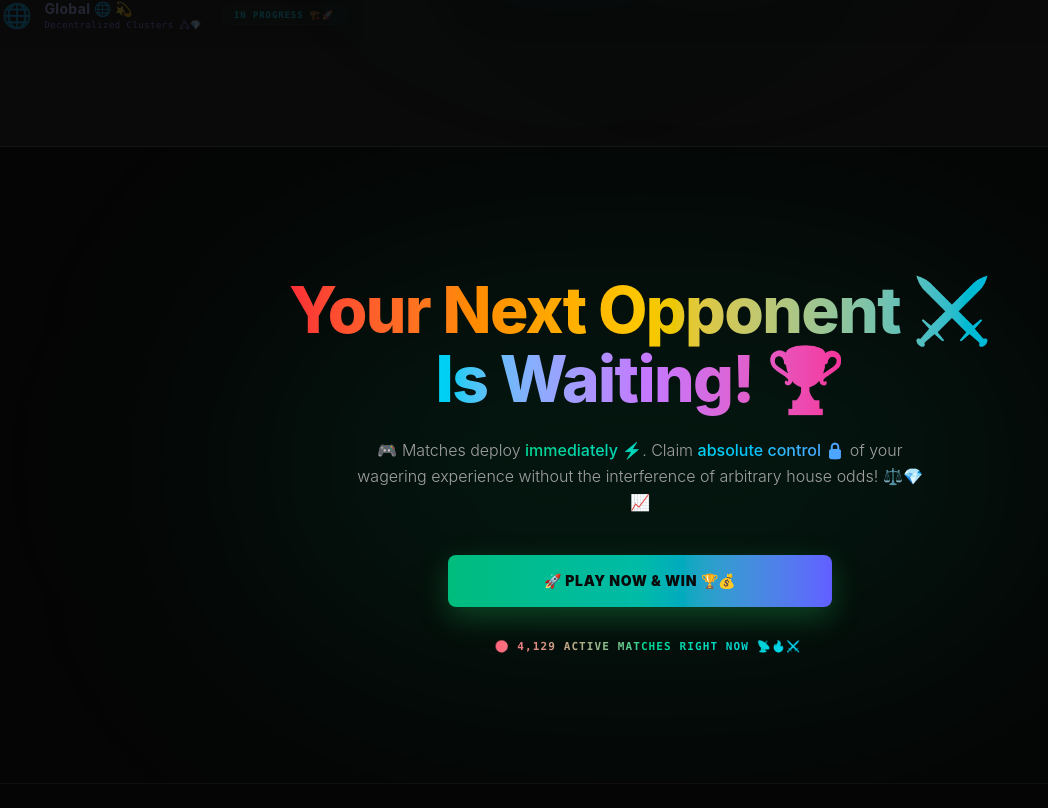
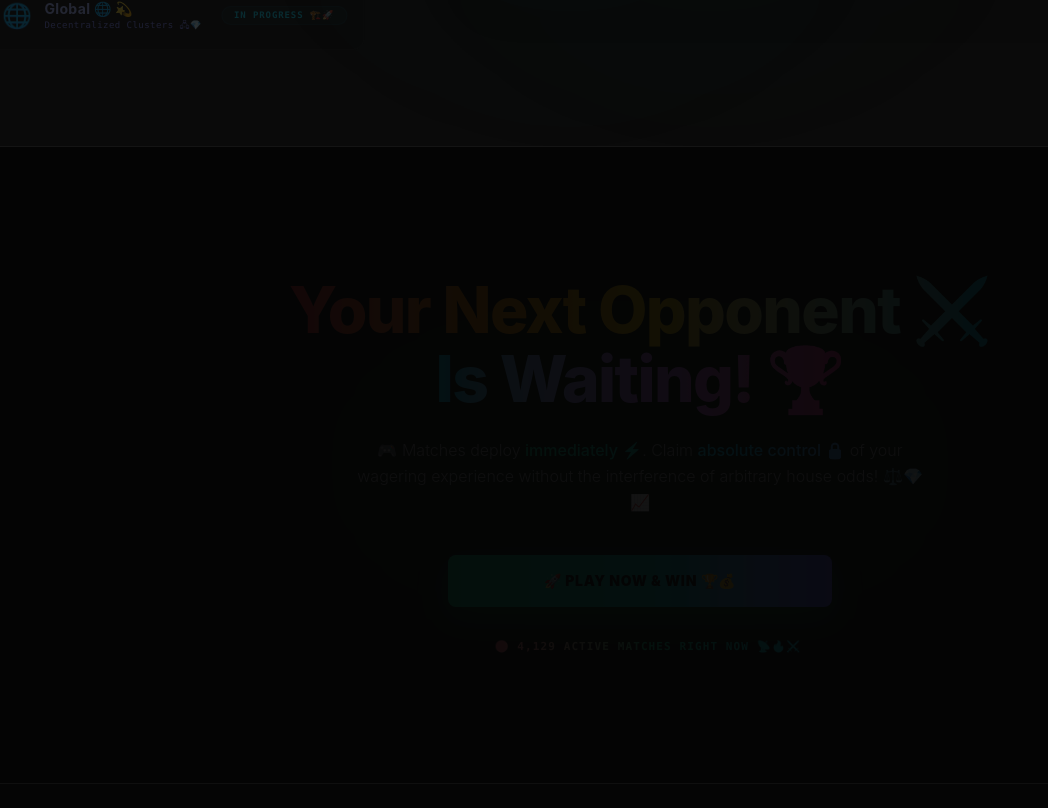
Before and after one commit to leon20-ops/leon-games, a React (Vite) app in the folder leon-games/: page / in a window 1280 px wide. Shown: the part 6592-7400 px from the top of the page, without its empty margins (0-1048 px from the left). Built offline with nearby package versions, Linux system fonts and the light colour scheme.

Commit message:
added fade in animation to final cta section

```diff
--- a/leon-games/src/App.jsx
+++ b/leon-games/src/App.jsx
@@ -3455,8 +3455,31 @@ export function GrowthSection() {
 
 // --- FINAL CTA SECTION ---
 function FinalCTASection() {
+  const sectionRef = useRef(null);
+
+  // Hook into scroll progress specifically for this section
+  const { scrollYProgress } = useScroll({
+    target: sectionRef,
+    offset: ["start end", "center 40%"] // Slightly extended target window
+  });
+
+  // Extended transparency curve: stays highly faint (1% to 20%) for the first 75% of the scroll track,
+  // then resolves to full visibility as it approaches the final viewing position.
+  const opacity = useTransform(scrollYProgress, [0, 0.75, 1], [0.01, 0.2, 1]);
+
+  // Apply spring physics to ensure the transition is smooth across all devices
+  const smoothOpacity = useSpring(opacity, {
+    stiffness: 75,
+    damping: 22,
+    restDelta: 0.001
+  });
+
   return (
-    <section className="py-32 relative overflow-hidden bg-[#050505] flex items-center justify-center">
+    <motion.section
+      ref={sectionRef}
+      style={{ opacity: smoothOpacity }}
+      className="py-32 relative overflow-hidden bg-[#050505] flex items-center justify-center"
+    >
       {/* Background Radial Sweep */}
       <div className="absolute inset-0 pointer-events-none flex items-center justify-center">
         <div className="absolute w-[800px] h-[400px] rounded-full bg-emerald-500/10 blur-[130px]" />
@@ -3505,7 +3528,7 @@ function FinalCTASection() {
           </span>
         </div>
       </div>
-    </section>
+    </motion.section>
   );
 }
 
```
